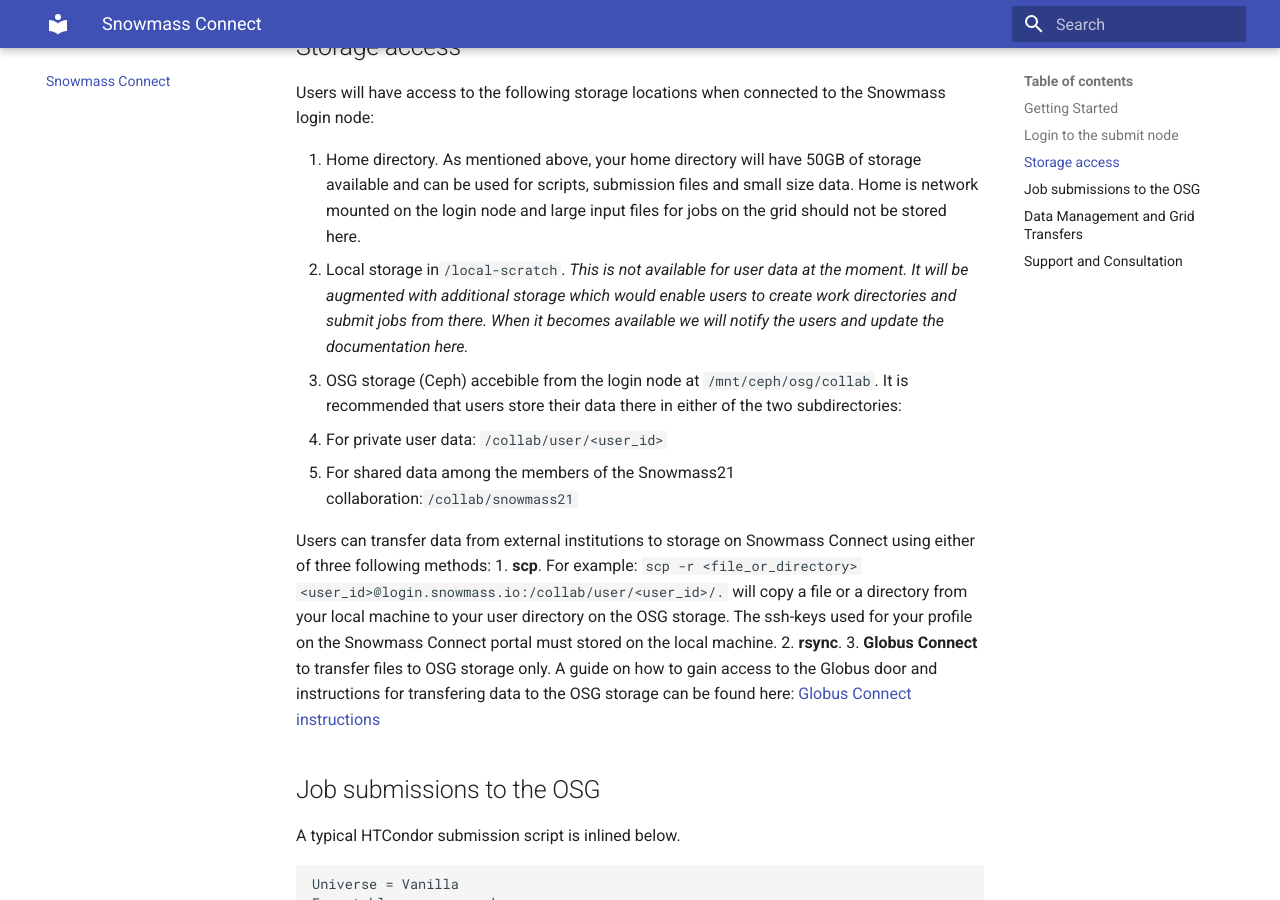
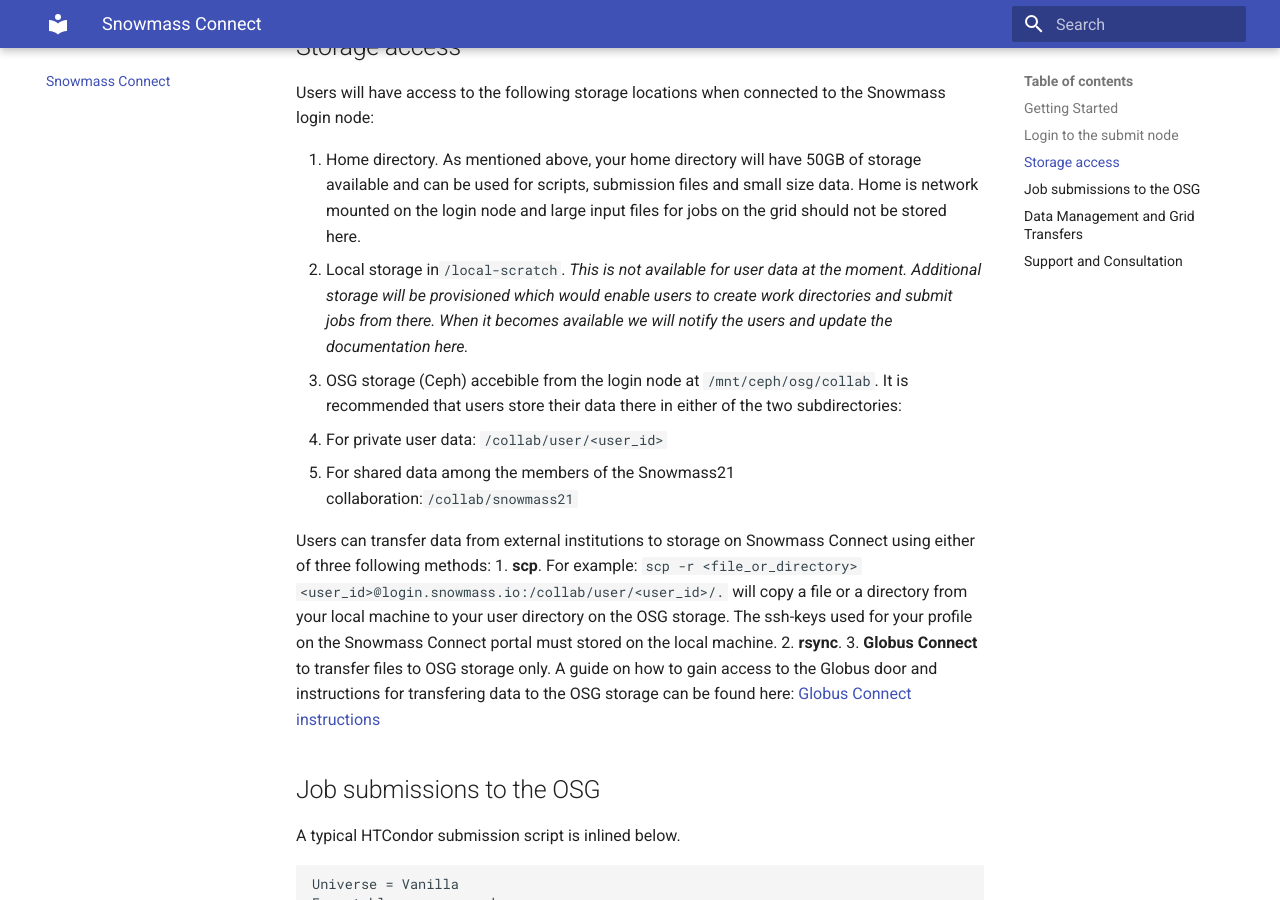
Before and after one commit to ppaschos/snowmass-connect-docs, an MkDocs documentation site: the page built from docs/index.md, in a window 1280 px wide and 900 px high, scrolled down 1192 px. Built offline with MkDocs 1.6.1 and Material for MkDocs 9.7.7, drawn with Linux system fonts in a browser that asks for light colours.

Commit message:
Update index.md

```diff
--- a/docs/index.md
+++ b/docs/index.md
@@ -36,8 +36,8 @@
 1. Home directory. As mentioned above, your home directory will have 50GB of storage  available and can
 be used for scripts, submission files and small size data. Home is network mounted on the login node and large input
 files for jobs on the grid should not be stored here.
-2. Local storage in`/local-scratch`. *This is not available for user data at the moment. It will be*
-*augmented with additional storage which would enable users to create work directories and submit jobs from there.*
+2. Local storage in`/local-scratch`. *This is not available for user data at the moment. Additional storage will be*
+*provisioned which would enable users to create work directories and submit jobs from there.*
 *When it becomes available we will notify the users and update the documentation here.*
 3. OSG storage (Ceph) accebible from the login node at `/mnt/ceph/osg/collab`. It is recommended that users store their
 data there in either of the two subdirectories:
```
